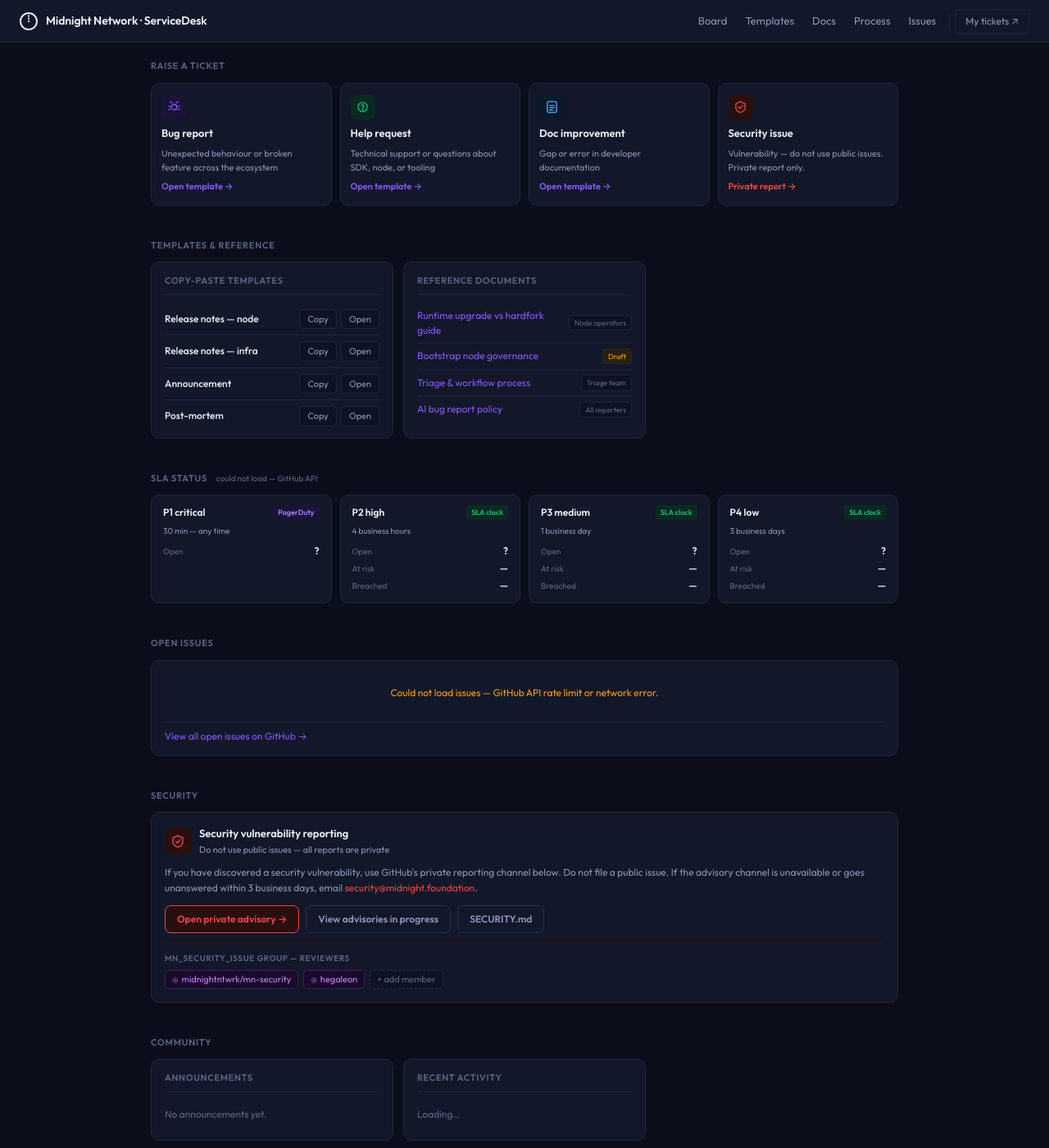
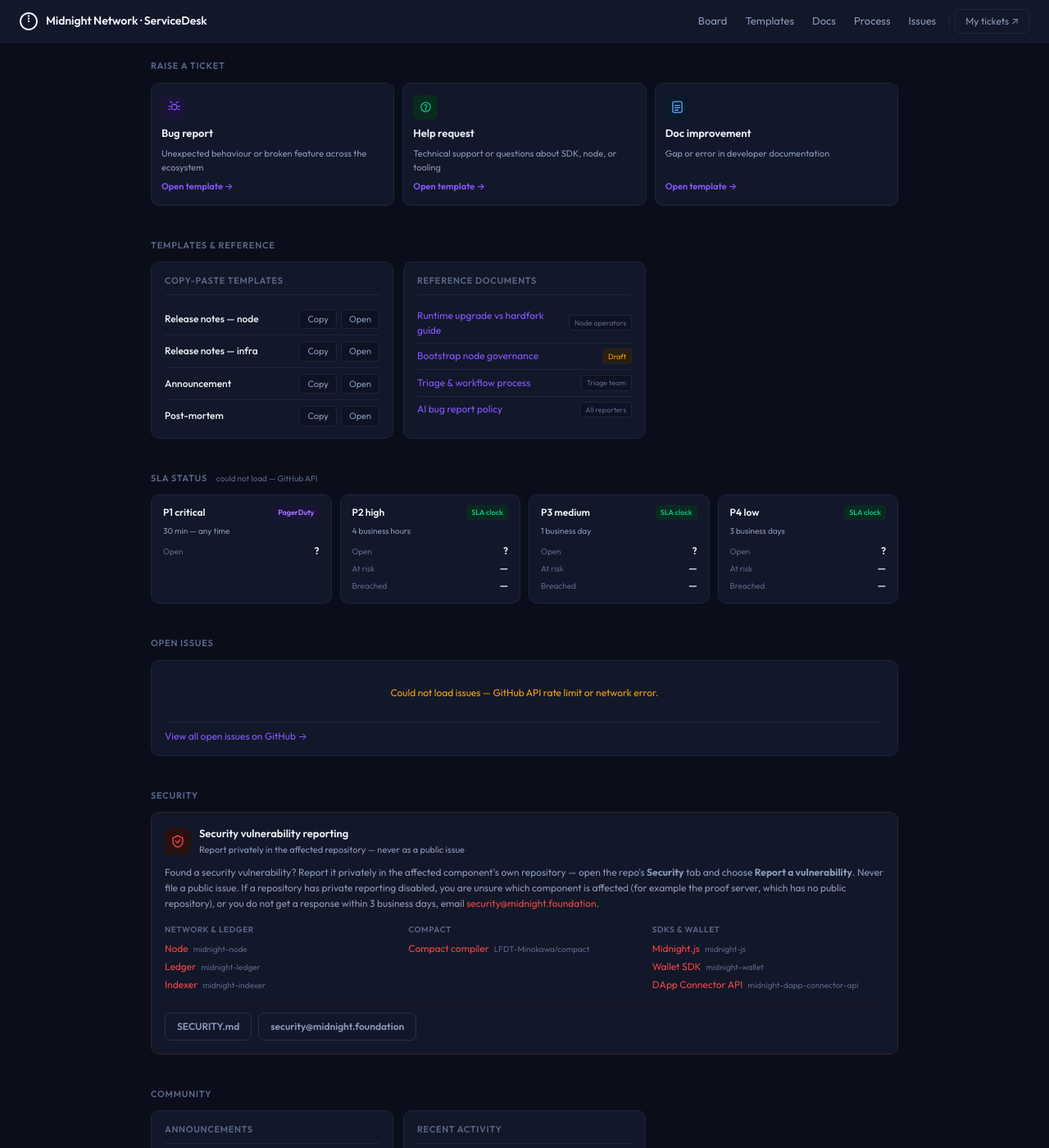
Before and after one commit to midnightntwrk/servicedesk, a Jekyll site: the page index.html, which Jekyll copies as it is, in a window 1280 px wide and 1400 px high. Shown: the whole window at 82% size. Built offline with Jekyll 4.4.1, drawn with Linux system fonts in a browser that asks for light colours.

Commit message:
security updates

```diff
--- a/index.html
+++ b/index.html
@@ -27,7 +27,6 @@
       --warn-bg:     #2a1f0a; --warn-fg: #f59e0b;
       --danger-bg:   #2a0f0f; --danger-fg: #ef4444;
       --info-bg:     #0a1a2a; --info-fg: #60a5fa;
-      --sec-bg:      #1a0a2a; --sec-fg: #c084fc;
       --font: 'Outfit', system-ui, -apple-system, sans-serif;
     }
     body { font-family: var(--font); font-size: 14px; color: var(--text-primary); background: var(--bg); line-height: 1.5; }
@@ -56,7 +55,7 @@
     .panel-footer a:hover { color: var(--brand-mid); }
 
     /* Ticket cards */
-    .ticket-grid { display: grid; grid-template-columns: repeat(4, minmax(0, 1fr)); gap: 10px; }
+    .ticket-grid { display: grid; grid-template-columns: repeat(3, minmax(0, 1fr)); gap: 10px; }
     .ticket-card { background: var(--surface); border: 1px solid var(--border); border-radius: 10px; padding: 14px 12px; display: flex; flex-direction: column; gap: 7px; transition: border-color .15s, background .15s; }
     .ticket-card:hover { border-color: var(--border2); background: var(--surface2); }
     .ticket-icon { width: 30px; height: 30px; border-radius: 7px; display: flex; align-items: center; justify-content: center; }
@@ -64,11 +63,9 @@
     .icon-bug  { background: var(--brand-dim); }
     .icon-help { background: var(--success-bg); }
     .icon-docs { background: var(--info-bg); }
-    .icon-sec  { background: var(--danger-bg); }
     .ticket-title { font-size: 13px; font-weight: 600; color: var(--text-primary); }
     .ticket-desc { font-size: 11px; color: var(--text-secondary); line-height: 1.5; flex: 1; }
     .ticket-cta { font-size: 11px; font-weight: 600; color: var(--brand); }
-    .ticket-cta--sec { color: var(--danger-fg); }
 
     /* Templates */
     .tpl-list { display: flex; flex-direction: column; }
@@ -159,18 +156,18 @@
     .sec-icon { width: 32px; height: 32px; background: var(--danger-bg); border-radius: 8px; display: flex; align-items: center; justify-content: center; flex-shrink: 0; }
     .sec-title { font-size: 13px; font-weight: 600; color: var(--text-primary); }
     .sec-subtitle { font-size: 11px; color: var(--text-secondary); margin-top: 1px; }
-    .sec-body { font-size: 12px; color: var(--text-secondary); line-height: 1.6; margin-bottom: 12px; }
-    .sec-actions { display: flex; gap: 8px; flex-wrap: wrap; }
+    .sec-body { font-size: 12px; color: var(--text-secondary); line-height: 1.6; margin-bottom: 14px; }
+    .sec-groups { display: grid; grid-template-columns: repeat(3, minmax(0, 1fr)); gap: 14px; }
+    .sec-group-label { font-size: 10px; font-weight: 600; color: var(--text-tertiary); text-transform: uppercase; letter-spacing: .06em; margin-bottom: 7px; }
+    .sec-repo-list { display: flex; flex-direction: column; gap: 4px; }
+    .sec-repo { font-size: 12px; color: var(--danger-fg); display: flex; align-items: baseline; gap: 6px; transition: color .15s; }
+    .sec-repo:hover { color: #ff6b6b; text-decoration: underline; }
+    .sec-repo .sec-repo-slug { font-size: 10px; color: var(--text-tertiary); }
+    .sec-foot { margin-top: 14px; padding-top: 10px; border-top: 1px solid #2a1515; display: flex; gap: 8px; flex-wrap: wrap; align-items: center; }
     .sec-btn { font-size: 12px; font-weight: 600; padding: 7px 14px; border-radius: 7px; border: 1px solid var(--danger-fg); color: var(--danger-fg); background: var(--danger-bg); cursor: pointer; font-family: var(--font); transition: background .15s; display: inline-block; }
     .sec-btn:hover { background: #3a1515; }
     .sec-btn--ghost { background: transparent; border-color: var(--border2); color: var(--text-secondary); }
     .sec-btn--ghost:hover { background: var(--bg2); color: var(--text-primary); }
-    .sec-team { margin-top: 12px; padding-top: 10px; border-top: 1px solid #2a1515; }
-    .sec-team-label { font-size: 10px; font-weight: 600; color: var(--text-tertiary); text-transform: uppercase; letter-spacing: .06em; margin-bottom: 7px; }
-    .sec-members { display: flex; flex-wrap: wrap; gap: 6px; }
-    .sec-member { font-size: 11px; color: var(--sec-fg); background: var(--sec-bg); border: 1px solid #3b1f5a; border-radius: 5px; padding: 2px 8px; display: flex; align-items: center; gap: 4px; }
-    .sec-member::before { content: '@'; opacity: .6; font-size: 10px; }
-    .sec-add { font-size: 11px; color: var(--text-tertiary); background: var(--bg2); border: 1px dashed var(--border2); border-radius: 5px; padding: 2px 8px; }
 
     /* Footer */
     .site-footer { border-top: 1px solid var(--border); padding: 12px 24px; display: flex; align-items: center; justify-content: space-between; background: var(--surface); margin-top: 12px; }
@@ -246,18 +243,6 @@
       <p class="ticket-title">Doc improvement</p>
       <p class="ticket-desc">Gap or error in developer documentation</p>
       <span class="ticket-cta">Open template →</span>
-    </a>
-
-    <a class="ticket-card ticket-card--sec" href="https://github.com/midnightntwrk/servicedesk/security/advisories/new">
-      <div class="ticket-icon icon-sec">
-        <svg viewBox="0 0 16 16" fill="none" aria-hidden="true">
-          <path d="M8 1L2 4v5c0 3 3 5.5 6 6 3-.5 6-3 6-6V4L8 1z" stroke="#ef4444" stroke-width="1.4"/>
-          <path d="M5.5 8l2 2L10.5 6" stroke="#ef4444" stroke-width="1.4" stroke-linecap="round" stroke-linejoin="round"/>
-        </svg>
-      </div>
-      <p class="ticket-title">Security issue</p>
-      <p class="ticket-desc">Vulnerability — do not use public issues. Private report only.</p>
-      <span class="ticket-cta ticket-cta--sec">Private report →</span>
     </a>
 
   </div>
@@ -425,28 +410,49 @@
       </div>
       <div>
         <p class="sec-title">Security vulnerability reporting</p>
-        <p class="sec-subtitle">Do not use public issues — all reports are private</p>
+        <p class="sec-subtitle">Report privately in the affected repository — never as a public issue</p>
       </div>
     </div>
     <p class="sec-body">
-      If you have discovered a security vulnerability, use GitHub's private reporting channel below.
-      Do not file a public issue. If the advisory channel is unavailable or goes unanswered within
-      3 business days, email <a href="mailto:security@midnight.foundation" style="color:var(--danger-fg)">security@midnight.foundation</a>.
+      Found a security vulnerability? Report it privately in the affected component's own
+      repository — open the repo's <strong>Security</strong> tab and choose
+      <strong>Report a vulnerability</strong>. Never file a public issue. If a repository has
+      private reporting disabled, you are unsure which component is affected (for example the
+      proof server, which has no public repository), or you do not get a response within
+      3 business days, email
+      <a href="mailto:security@midnight.foundation" style="color:var(--danger-fg)">security@midnight.foundation</a>.
     </p>
-    <div class="sec-actions">
-      <a class="sec-btn" href="https://github.com/midnightntwrk/servicedesk/security/advisories/new">Open private advisory →</a>
-      <a class="sec-btn sec-btn--ghost" href="https://github.com/midnightntwrk/servicedesk/security/advisories">View advisories in progress</a>
+    <div class="sec-groups">
+
+      <div class="sec-group">
+        <p class="sec-group-label">Network &amp; ledger</p>
+        <div class="sec-repo-list">
+          <a class="sec-repo" href="https://github.com/midnightntwrk/midnight-node/security/advisories/new">Node <span class="sec-repo-slug">midnight-node</span></a>
+          <a class="sec-repo" href="https://github.com/midnightntwrk/midnight-ledger/security/advisories/new">Ledger <span class="sec-repo-slug">midnight-ledger</span></a>
+          <a class="sec-repo" href="https://github.com/midnightntwrk/midnight-indexer/security/advisories/new">Indexer <span class="sec-repo-slug">midnight-indexer</span></a>
+        </div>
+      </div>
+
+      <div class="sec-group">
+        <p class="sec-group-label">Compact</p>
+        <div class="sec-repo-list">
+          <a class="sec-repo" href="https://github.com/LFDT-Minokawa/compact/security/advisories/new">Compact compiler <span class="sec-repo-slug">LFDT-Minokawa/compact</span></a>
+        </div>
+      </div>
+
+      <div class="sec-group">
+        <p class="sec-group-label">SDKs &amp; wallet</p>
+        <div class="sec-repo-list">
+          <a class="sec-repo" href="https://github.com/midnightntwrk/midnight-js/security/advisories/new">Midnight.js <span class="sec-repo-slug">midnight-js</span></a>
+          <a class="sec-repo" href="https://github.com/midnightntwrk/midnight-wallet/security">Wallet SDK <span class="sec-repo-slug">midnight-wallet</span></a>
+          <a class="sec-repo" href="https://github.com/midnightntwrk/midnight-dapp-connector-api/security">DApp Connector API <span class="sec-repo-slug">midnight-dapp-connector-api</span></a>
+        </div>
+      </div>
+
+    </div>
+    <div class="sec-foot">
       <a class="sec-btn sec-btn--ghost" href="https://github.com/midnightntwrk/servicedesk/blob/main/SECURITY.md" target="_blank" rel="noopener">SECURITY.md</a>
-    </div>
-    <!-- mn_security_issue group — add/remove members here -->
-    <div class="sec-team">
-      <p class="sec-team-label">mn_security_issue group — reviewers</p>
-      <div class="sec-members">
-        <span class="sec-member">midnightntwrk/mn-security</span>
-        <span class="sec-member">hegaleon</span>
-        <!-- Add members: copy a sec-member span and set the GitHub username -->
-        <span class="sec-add">+ add member</span>
-      </div>
+      <a class="sec-btn sec-btn--ghost" href="mailto:security@midnight.foundation">security@midnight.foundation</a>
     </div>
   </div>
 </section>
```
